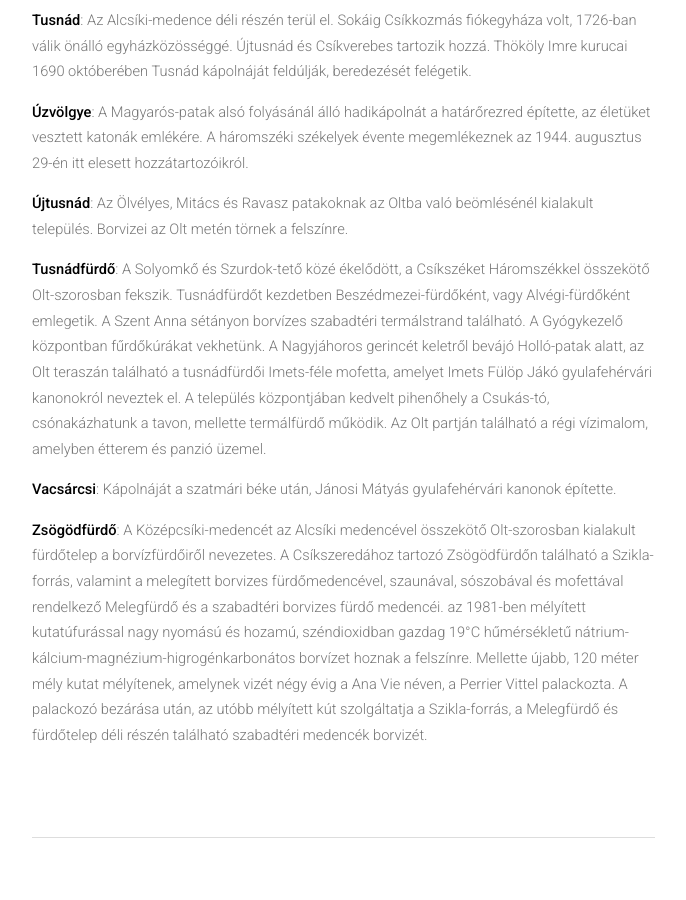
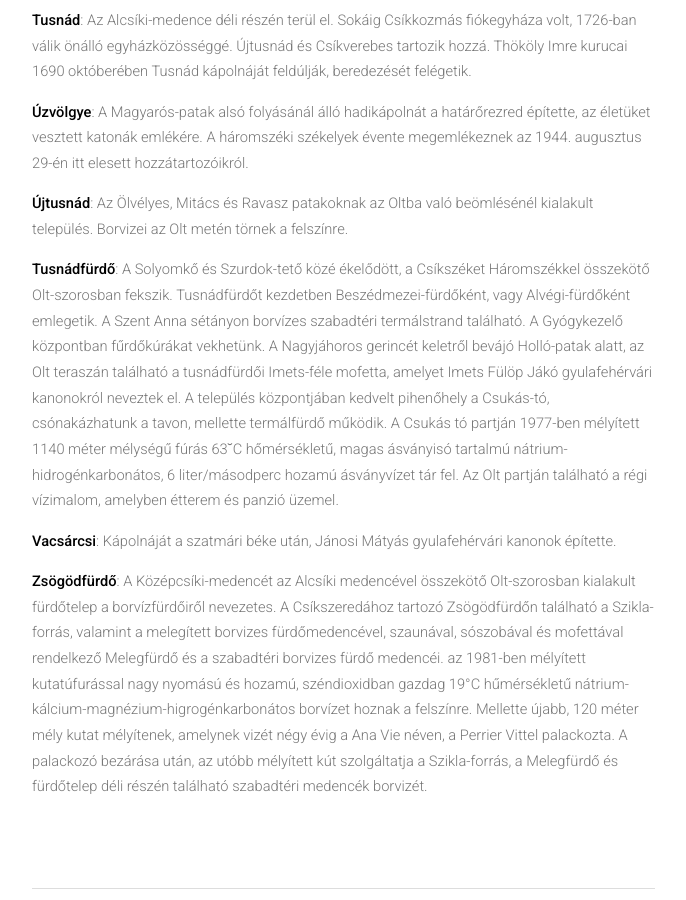
Before and after one commit to siculia/siculia.github.io, a Jekyll site: the page built from siculia-csikszek.html, in a window 1280 px wide and 900 px high, scrolled down 7999 px. Shown: the whole window, without its empty margins (128-814 px from the left). Built offline with Jekyll 4.4.1, drawn with Linux system fonts in a browser that asks for light colours; nearby versions of some CDN libraries; library files that are not in the unit come from our copies.

Commit message:
Tusnádfürdő-F320

```diff
--- a/siculia-csikszek.html
+++ b/siculia-csikszek.html
@@ -108,7 +108,7 @@ layout: default
 							<p style="text-align: left;"><b>Tusnád</b>: Az Alcsíki-medence déli részén terül el. Sokáig Csíkkozmás fiókegyháza volt, 1726-ban válik önálló egyházközösséggé. Újtusnád és Csíkverebes tartozik hozzá. Thököly Imre kurucai 1690 októberében Tusnád kápolnáját feldúlják, beredezését felégetik.</p>
 							<p style="text-align: left;"><b>Úzvölgye</b>: A Magyarós-patak alsó folyásánál álló hadikápolnát a határőrezred építette, az életüket vesztett katonák emlékére. A háromszéki székelyek évente megemlékeznek az 1944. augusztus 29-én itt elesett hozzátartozóikról.</p>
 							<p style="text-align: left;"><b>Újtusnád</b>: Az Ölvélyes, Mitács és Ravasz patakoknak az Oltba való beömlésénél kialakult település. Borvizei az Olt metén törnek a felszínre.</p>
-							<p style="text-align: left;"><b>Tusnádfürdő</b>: A Solyomkő és Szurdok-tető közé ékelődött, a Csíkszéket Háromszékkel összekötő Olt-szorosban fekszik. Tusnádfürdőt kezdetben Beszédmezei-fürdőként, vagy Alvégi-fürdőként emlegetik. A Szent Anna sétányon borvízes szabadtéri termálstrand található. A Gyógykezelő központban fűrdőkúrákat vekhetünk. A Nagyjáhoros gerincét keletről bevájó Holló-patak alatt, az Olt teraszán található a tusnádfürdői Imets-féle mofetta, amelyet Imets Fülöp Jákó gyulafehérvári kanonokról neveztek el. A település központjában kedvelt pihenőhely a Csukás-tó, csónakázhatunk a tavon, mellette termálfürdő működik. Az Olt partján található a régi vízimalom, amelyben étterem és panzió üzemel.</p>
+							<p style="text-align: left;"><b>Tusnádfürdő</b>: A Solyomkő és Szurdok-tető közé ékelődött, a Csíkszéket Háromszékkel összekötő Olt-szorosban fekszik. Tusnádfürdőt kezdetben Beszédmezei-fürdőként, vagy Alvégi-fürdőként emlegetik. A Szent Anna sétányon borvízes szabadtéri termálstrand található. A Gyógykezelő központban fűrdőkúrákat vekhetünk. A Nagyjáhoros gerincét keletről bevájó Holló-patak alatt, az Olt teraszán található a tusnádfürdői Imets-féle mofetta, amelyet Imets Fülöp Jákó gyulafehérvári kanonokról neveztek el. A település központjában kedvelt pihenőhely a Csukás-tó, csónakázhatunk a tavon, mellette termálfürdő működik. A Csukás tó partján 1977-ben mélyített 1140 méter mélységű fúrás 63˘C hőmérsékletű, magas ásványisó tartalmú nátrium-hidrogénkarbonátos, 6 liter/másodperc hozamú ásványvízet tár fel. Az Olt partján található a régi vízimalom, amelyben étterem és panzió üzemel.</p>
 							<p style="text-align: left;"><b>Vacsárcsi</b>: Kápolnáját a szatmári béke után, Jánosi Mátyás gyulafehérvári kanonok építette.</p>
 							<p style="text-align: left;"><b>Zsögödfürdő</b>: A Középcsíki-medencét az Alcsíki medencével összekötő Olt-szorosban kialakult fürdőtelep a borvízfürdőiről nevezetes. A Csíkszeredához tartozó Zsögödfürdőn található a Szikla-forrás, valamint a melegített borvizes fürdőmedencével, szaunával, sószobával és mofettával rendelkező Melegfürdő és a szabadtéri borvizes fürdő medencéi. az 1981-ben mélyített kutatúfurással nagy nyomású és hozamú, széndioxidban gazdag 19°C hűmérsékletű nátrium-kálcium-magnézium-higrogénkarbonátos borvízet hoznak a felszínre. Mellette újabb, 120 méter mély kutat mélyítenek, amelynek vizét négy évig a Ana Vie néven, a Perrier Vittel palackozta. A palackozó bezárása után, az utóbb mélyített kút szolgáltatja a Szikla-forrás, a Melegfürdő és fürdőtelep déli részén található szabadtéri medencék borvizét.</p>
 
```
